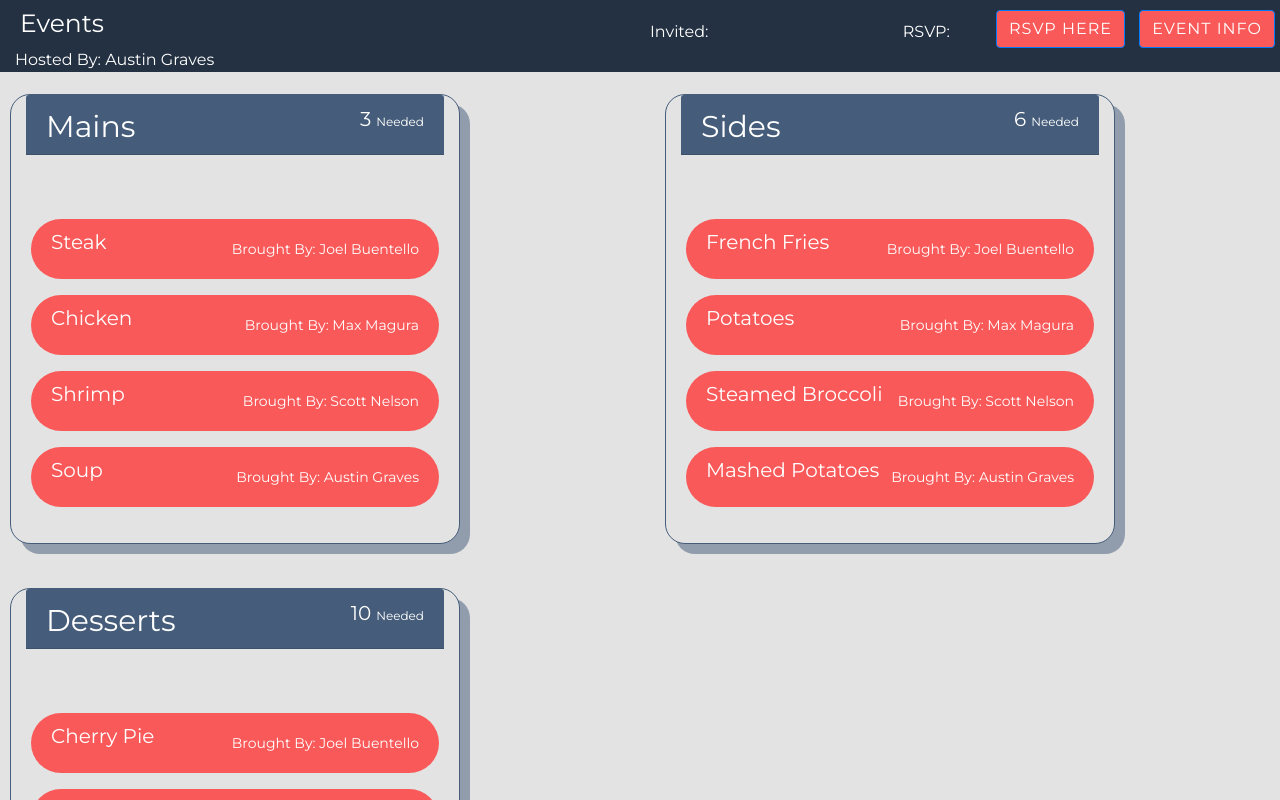
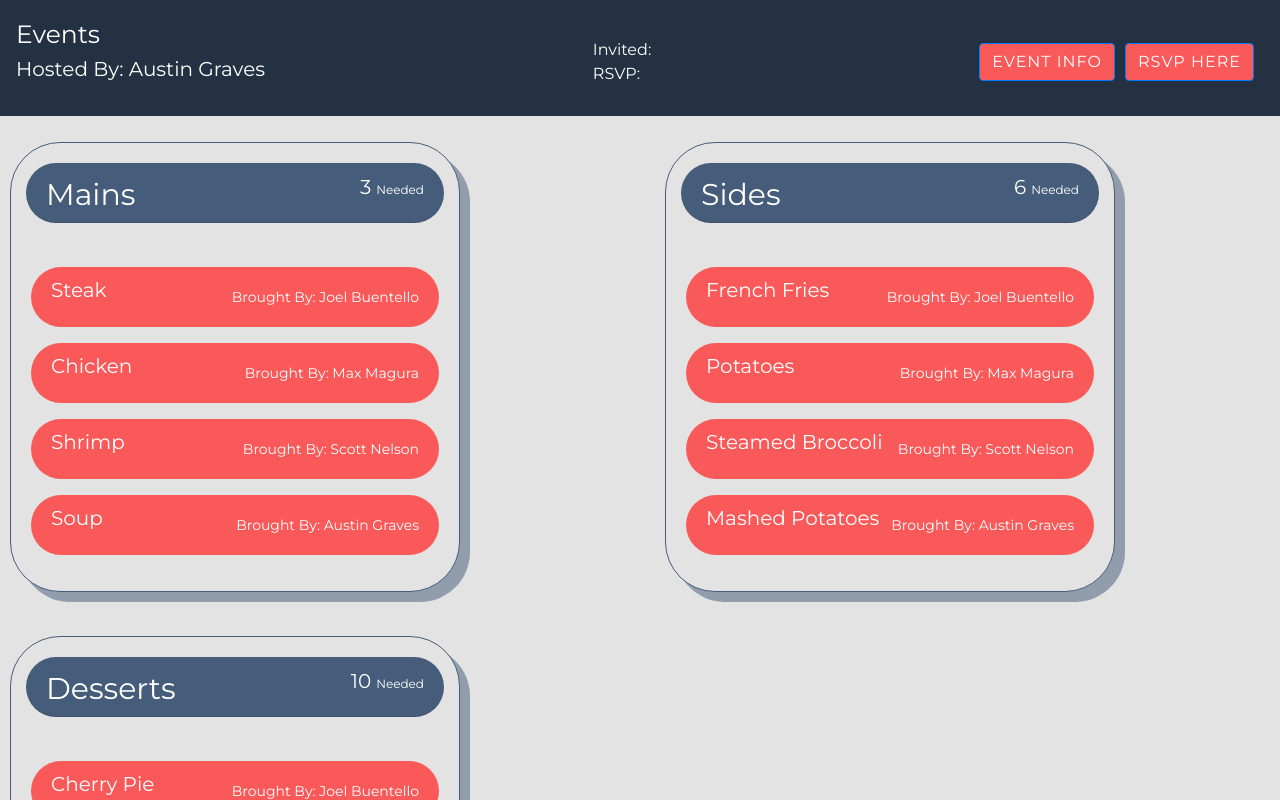
Before and after one commit to max-magura/raduno, a React (Create React App) app in the folder client/: page / in a window 1280 px wide. Shown: the top 800 px of the page. Built offline with nearby package versions, Linux system fonts and the light colour scheme; no server answers.

Commit message:
mobile responsive css added where needed

```diff
--- a/client/src/App.js
+++ b/client/src/App.js
@@ -9,7 +9,7 @@ import StaticModal from './pages/StaticModal/StaticModal'
 function App() {
   return (
     <div>
-      {/* { <AdminPage/> } */}
+       {/* { <AdminPage/> }  */}
       {<ViewEvents />}
       {/* <LoginPage /> */}
       {/* <StaticModal /> */}
--- a/client/src/components/AdminNav/AdminNav.css
+++ b/client/src/components/AdminNav/AdminNav.css
@@ -5,6 +5,11 @@
 }
 
 .logoutButton {
+  background-color: #f95959;
+}
+
+.logoutButton:hover {
+  opacity: 0.5;
   background-color: #f95959;
 }
 
@@ -26,6 +31,15 @@
   background:#f95959;
 }
 
+.createEvent:hover {
+  background: #f95959;
+  opacity: 0.5;
+}
+
+.createEvent:after {
+  background: #f95959;
+}
+
 .logoutButton {
   /* margin-top: 10px; */
   margin-right: 5px;
--- a/client/src/components/DessertDishCard/DessertDishCard.css
+++ b/client/src/components/DessertDishCard/DessertDishCard.css
@@ -19,6 +19,7 @@
   height: 60px;
   background-color: #455d7a !important;
   color: #fff;
+  margin-top: 20px;
 }
 
 .quantity-needed {
@@ -40,7 +41,8 @@
 }
 
 .display-item-cards {
-  margin-top: 5em;
+  overflow: hidden;
+  margin-top: 8em;
   display: grid;
   grid-template-columns: auto auto auto;
 }
--- a/client/src/components/EventCards/EventCard.css
+++ b/client/src/components/EventCards/EventCard.css
@@ -25,3 +25,10 @@ body {
   margin: 10px;
   border: 1px solid #455d7a;
 }
+
+@media only screen and (max-width: 600px) {
+    .container {
+        background-color: #e3e3e3;
+
+    }
+}
--- a/client/src/components/EventCards/EventCard.js
+++ b/client/src/components/EventCards/EventCard.js
@@ -8,20 +8,23 @@ class EventCard extends React.Component{
 <div className="container">
     <Row>
 
-        <Col>
+      <Col xs={12} md={6} lg={6}>
 <Card className="upcomingEventCard">
+
     <Card.Title>Upcoming Events</Card.Title>
 
   <Card className="card">
+
       <Card.Body className="cardBody">This is an upcoming event.</Card.Body>
+
   </Card>
 
 
 </Card>
+
 </Col>
 
-
-<Col>
+<Col xs={12} md={6} lg={6}>
 
 <Card className="pastEventCard">
     <Card.Title>Past Events</Card.Title>
--- a/client/src/components/EventNav/EventNav.css
+++ b/client/src/components/EventNav/EventNav.css
@@ -1,59 +1,77 @@
-
+* {
+  margin: 0;
+  padding: 0;
+}
 .eventButtonInfo {
-  position: absolute;
+   /* position: absolute;
   float:right;
-  top: 0;
+   top: 0;
   right: 0;
-  margin-top: 10px;
-  margin-right: 5px;
+  margin-top: 10px;*/
+   /* margin-right: 5px;    */
   background-color:#f95959;
+  margin-right: 10px;
 
 }
+
+.eventButtonInfo:hover {
+  background-color: #f95959;
+  opacity: 0.5;
+}
+
 .eventButtonRSVP {
-  position: absolute;
-  float: left;
-  top: 0;
+  /* position: absolute;
+   float: left;
+   top: 0;
   right: 150px;
   margin-top: 10px;
-  margin-right: 5px;
+  margin-right: 5px;*/
+  background-color: #f95959;
+ margin-right: 10px;
+}
+
+.eventButtonRSVP:hover {
+  opacity: 0.5;
   background-color: #f95959;
 }
 
 .userName {
-  position: relative;
+   /* position: relative;
   float: right;
   top: 0;
   right: 0px;
-  left: 0px;
+  left: 0px; */
   color: white;
+  font-size: 20px;
+
 }
 .colorEvent {
   background-color: #233142;
-  padding: 0px;
+  padding-bottom: 0px;
 }
 
- .containerCount{
-  position: fixed;
+ /* .containerCount{
+  /* position: fixed;
   width: 300px;
   top: 0;
   right: 300px;
   margin-top: 20px;
   margin-right: 30px;
-}
+} */
 
 .invitedNum {
   color: white;
-  float: left;
+   /* float: left;  */
 
 }
 .rsvpCount {
-  float: right;
+   /* float: right;  */
   color: white;
 }
 
 .eventsTitle {
-  position: relative;
+  /* position: relative; */
   color: white;
   font-size: 25px;
-  padding: 5px;
+
 }
--- a/client/src/components/EventNav/EventNav.js
+++ b/client/src/components/EventNav/EventNav.js
@@ -1,6 +1,6 @@
 import React from 'react';
 import 'bootstrap/dist/css/bootstrap.min.css';
-import {Navbar,Modal, Button, Form, Card, ListGroup, Row, Col} from 'react-bootstrap';
+import {Navbar,Modal, Button, Form, Card, ListGroup, Row, Col, ButtonGroup, Container, Nav, ButtonToolbar} from 'react-bootstrap';
 import "./EventNav.css";
 import './styleModal.css';
 import Axios from "axios";
@@ -69,29 +69,57 @@ class EventNav extends React.Component {
   render() {
     return (
     <>
-    <Navbar fixed="top" expand="lg" className="colorEvent buttonContainer">
-      <Row>
-        <Col>
-        <div className="containerCount">
+    <Navbar fixed="top" expand="lg" className="colorEvent justify-content-between">
+
+
+
+
+          {/* <div class="containerBtn"> */}
+          <div className="events">
+            <Navbar.Text>
+               <div className="eventsTitle">
+
+                Events
+
+               </div>
+
+
+                <div className="userName">
+
+                  Hosted By: Austin Graves
+
+                </div>
+
+        </Navbar.Text>
+           </div>
+                <div className="containerCount">
+
           <div className="invitedNum">
             Invited:
           </div>
+
+
+
             <div className="rsvpCount">
               RSVP:
             </div>
-        </div>
-        </Col>
-          <div class="containerBtn">
-            <Button className="eventButtonInfo" onClick={this.handleShowEventInfo}>Event Info</Button>
-              <div className="eventsTitle">
-                Events
-              </div>
-                <div className="userName">
-                  Hosted By: Austin Graves
-                </div>
+
+
+           </div>
+          <ButtonToolbar>
+            <Button  className="eventButtonInfo" onClick={this.handleShowEventInfo}>Event Info</Button>
+
+
+
             <Button className="eventButtonRSVP" onClick={this.handleShowRsvpForm}>RSVP Here</Button>
-          </div>
-          </Row>
+
+
+            </ButtonToolbar>
+
+
+          {/* </div> */}
+
+
       </Navbar>
 
     <Modal show={this.state.showRsvpForm} onHide={this.handleCloseRsvpForm}>
--- a/client/src/components/MainDishCard/MainDishCard.css
+++ b/client/src/components/MainDishCard/MainDishCard.css
@@ -9,22 +9,28 @@
   margin-right: auto;
 }
 .item-card {
-  width: 450px;
+   width: 450px;
   height: 450px;
-  border: solid 1px #455d7a;
-  border-radius: 20px;
+   border: solid 1px #455d7a;
+  border-radius: 50px 50px;
   box-shadow: 10px 10px #455d7a83;
+  margin-top: 30px;
 }
 
 .item-card-header {
-  position: relative;
-  height: 60px;
+  /* position: relative; */
+  height: 100%;
+  width: 100%;
   background-color: #455d7a ;
   color: #fff;
+  border-radius: 30px !important;
+  padding: 20px;
+  overflow: hidden;
+  margin: auto;
 }
 
 .quantity-needed {
-  position: absolute;
+  /* position: absolute; */
   bottom: 0;
   right: 0;
   float: right;
@@ -41,7 +47,7 @@
   font-size: 30px;
 }
 
-.display-item-cards {
+ .display-item-cards {
   margin-top: 5em;
   display: grid;
   grid-template-columns: auto auto auto;
```
